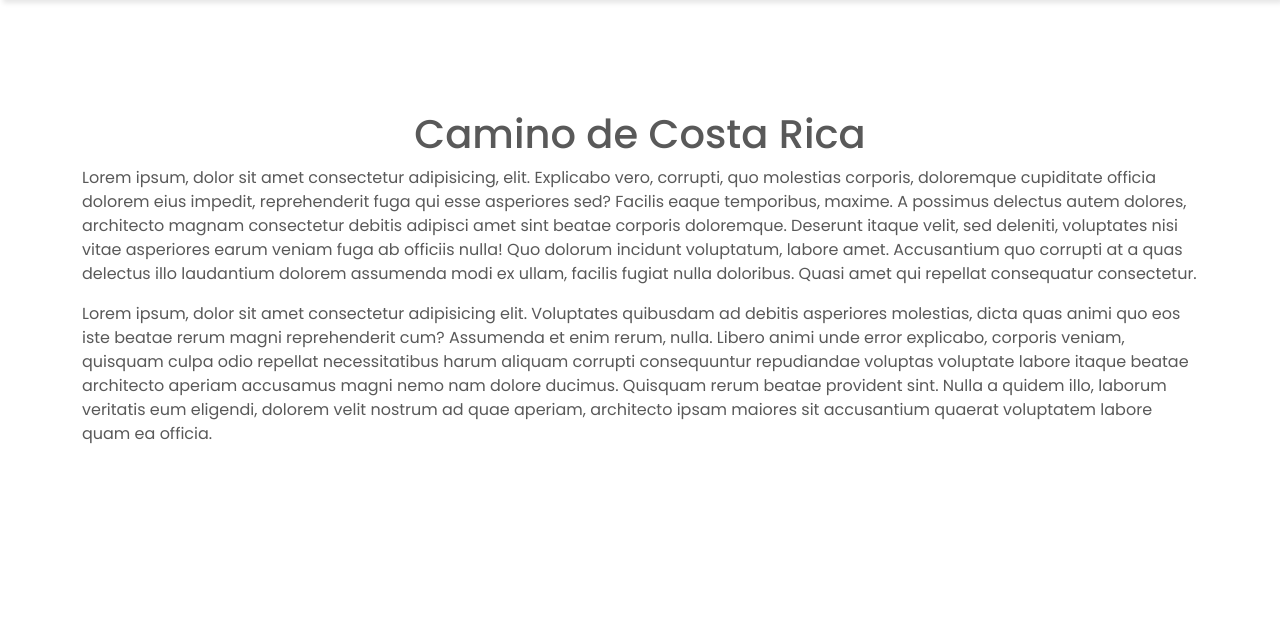
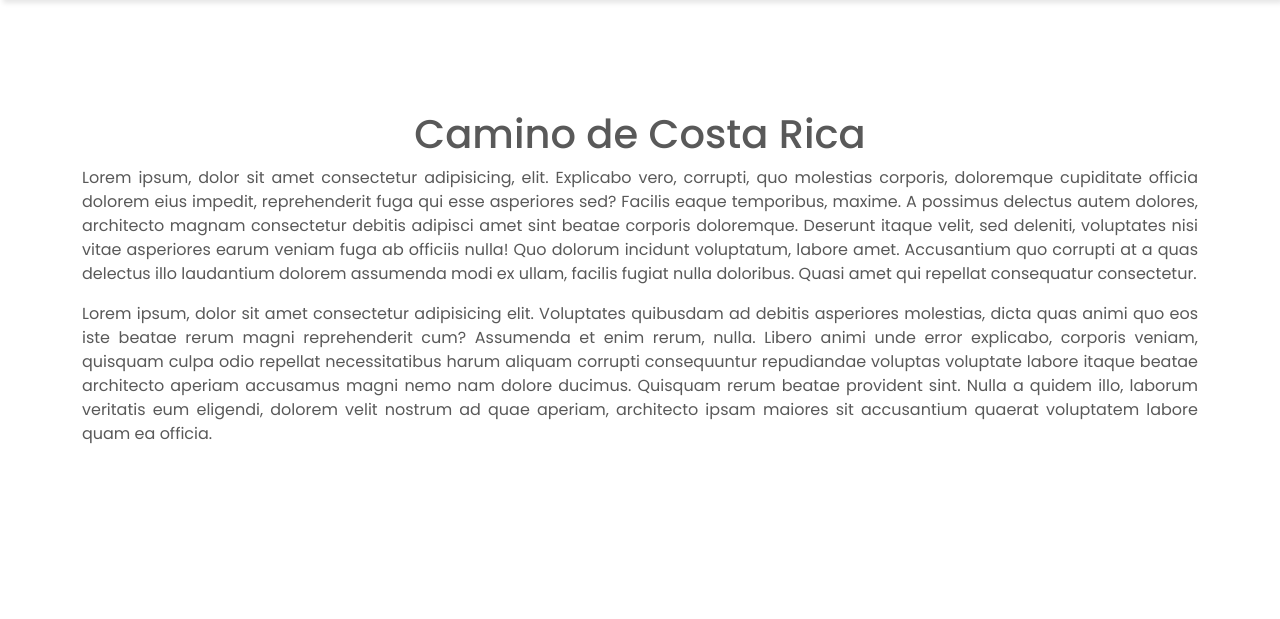
Before and after one commit to kerm1977/latribu, a Flask app: page /videos in a window 1280 px wide. Shown: the part 90-709 px from the top of the page. Run offline with Flask 3, Linux system fonts and the light colour scheme; parts of the project's set-up code (start-up, migrations or seed data) failed here and were passed over; some libraries are stand-ins or nearby versions; some web fonts are replaced.

Commit message:
correcciones de acomodo visual en videos, template, registro, navbar

```diff
--- a/static/css/formularios.css
+++ b/static/css/formularios.css
@@ -2,10 +2,29 @@
    	margin: auto;
    	max-width: 430px;
   	background: #fff;
- 	border-radius: 7px;
-  	box-shadow: 0 5px 10px rgba(0,0,0,0.3);
+ 	  border-radius: 7px;
+  	box-shadow: 0 5px 10px rgba(0,0,0,0.1);
   	margin-bottom: 200px;
 	}
+
+.header_form{
+   color: rgb(128 128 128) !important;
+   font-size: 20px !important;
+}
+
+.header_form label{
+   color: rgb(232, 98, 86) !important;
+   font-size: 30px !important;
+   cursor:pointer;
+}
+
+.header_form label:hover{
+   color: rgb(232, 98, 86) !important;
+   font-size: 32px !important;
+   cursor:pointer;
+}
+
+
 
 .container_form .registration{
   display: none;
--- a/static/css/navbar.css
+++ b/static/css/navbar.css
@@ -34,10 +34,12 @@ nav a{
 
 nav a:hover{
 	background-color: #f0f0f0f;
+	font-size: 25px;
 }
 
 nav li: first-child{
 	margin-right: auto;
+	font-size: 25px;
 }
 
 
@@ -80,6 +82,17 @@ nav ul li span{
 
 .sidebar a{
 	width: 100%;
+}
+
+
+.sidebar li:hover{
+	width: 100%;
+	font-size: 25px;
+}
+
+.sidebar a:hover{
+	width: 100%;
+	font-size: 25px;
 }
 
 .icon-menu{
--- a/static/css/videos.css
+++ b/static/css/videos.css
@@ -1,4 +1,9 @@
-.video{
+.video_container{
+	margin: auto;
 	margin-top: 200px;
 	margin-bottom: 400px;
 }
+
+.video_text{
+	text-align: justify;
+}
--- a/templates/register.html
+++ b/templates/register.html
@@ -4,10 +4,10 @@
 
 <div class="wrap">
 	<div class="container_register">
-	  	<div class="	">
+	  	<div class="container_form">
 	    <input type="checkbox" id="check">
 	    <div class="login form">
-	      <header class="text-center">Inicio</header>
+	      <header class="text-center header_form">Inicio | <label for="check" class="text-success">Ir a Registro</label></header>
 	      <form action="#">
 	        <input type="text" placeholder="Ingrese su email">
 	        <input type="password" placeholder="Ingrese su password">
@@ -23,7 +23,7 @@
 
 
 	    <div class="registration form">
-	      <header>Registro</header>
+	      <header class="text-center header_form">Registrate | <label for="check" class="text-success">Ir a Login</label></header>
 	      <form action="#">
 	        <input type="text" placeholder="Ingrese su email">
 	        <input type="password" placeholder="Crear un password">
--- a/templates/videos.html
+++ b/templates/videos.html
@@ -2,16 +2,18 @@
 {% block content %}
 
 
-<div class="container video">
-	<h1>{{title}}</h1>
+<div class="wrap">
+	<div class="container video_container">
+		<h1>{{title}}</h1>
 
-	<p>Lorem ipsum, dolor sit amet consectetur adipisicing, elit. Explicabo vero, corrupti, quo molestias corporis, doloremque cupiditate officia dolorem eius impedit, reprehenderit fuga qui esse asperiores sed? Facilis eaque temporibus, maxime.
-	A possimus delectus autem dolores, architecto magnam consectetur debitis adipisci amet sint beatae corporis doloremque. Deserunt itaque velit, sed deleniti, voluptates nisi vitae asperiores earum veniam fuga ab officiis nulla!
-	Quo dolorum incidunt voluptatum, labore amet. Accusantium quo corrupti at a quas delectus illo laudantium dolorem assumenda modi ex ullam, facilis fugiat nulla doloribus. Quasi amet qui repellat consequatur consectetur.</p>
+		<p class="video_text">Lorem ipsum, dolor sit amet consectetur adipisicing, elit. Explicabo vero, corrupti, quo molestias corporis, doloremque cupiditate officia dolorem eius impedit, reprehenderit fuga qui esse asperiores sed? Facilis eaque temporibus, maxime.
+		A possimus delectus autem dolores, architecto magnam consectetur debitis adipisci amet sint beatae corporis doloremque. Deserunt itaque velit, sed deleniti, voluptates nisi vitae asperiores earum veniam fuga ab officiis nulla!
+		Quo dolorum incidunt voluptatum, labore amet. Accusantium quo corrupti at a quas delectus illo laudantium dolorem assumenda modi ex ullam, facilis fugiat nulla doloribus. Quasi amet qui repellat consequatur consectetur.</p>
 
-	<p>Lorem ipsum, dolor sit amet consectetur adipisicing elit. Voluptates quibusdam ad debitis asperiores molestias, dicta quas animi quo eos iste beatae rerum magni reprehenderit cum? Assumenda et enim rerum, nulla.
-	Libero animi unde error explicabo, corporis veniam, quisquam culpa odio repellat necessitatibus harum aliquam corrupti consequuntur repudiandae voluptas voluptate labore itaque beatae architecto aperiam accusamus magni nemo nam dolore ducimus.
-	Quisquam rerum beatae provident sint. Nulla a quidem illo, laborum veritatis eum eligendi, dolorem velit nostrum ad quae aperiam, architecto ipsam maiores sit accusantium quaerat voluptatem labore quam ea officia.</p>
+		<p class="video_text">Lorem ipsum, dolor sit amet consectetur adipisicing elit. Voluptates quibusdam ad debitis asperiores molestias, dicta quas animi quo eos iste beatae rerum magni reprehenderit cum? Assumenda et enim rerum, nulla.
+		Libero animi unde error explicabo, corporis veniam, quisquam culpa odio repellat necessitatibus harum aliquam corrupti consequuntur repudiandae voluptas voluptate labore itaque beatae architecto aperiam accusamus magni nemo nam dolore ducimus.
+		Quisquam rerum beatae provident sint. Nulla a quidem illo, laborum veritatis eum eligendi, dolorem velit nostrum ad quae aperiam, architecto ipsam maiores sit accusantium quaerat voluptatem labore quam ea officia.</p>
+	</div>
 </div>
 
 {% endblock %}
```
